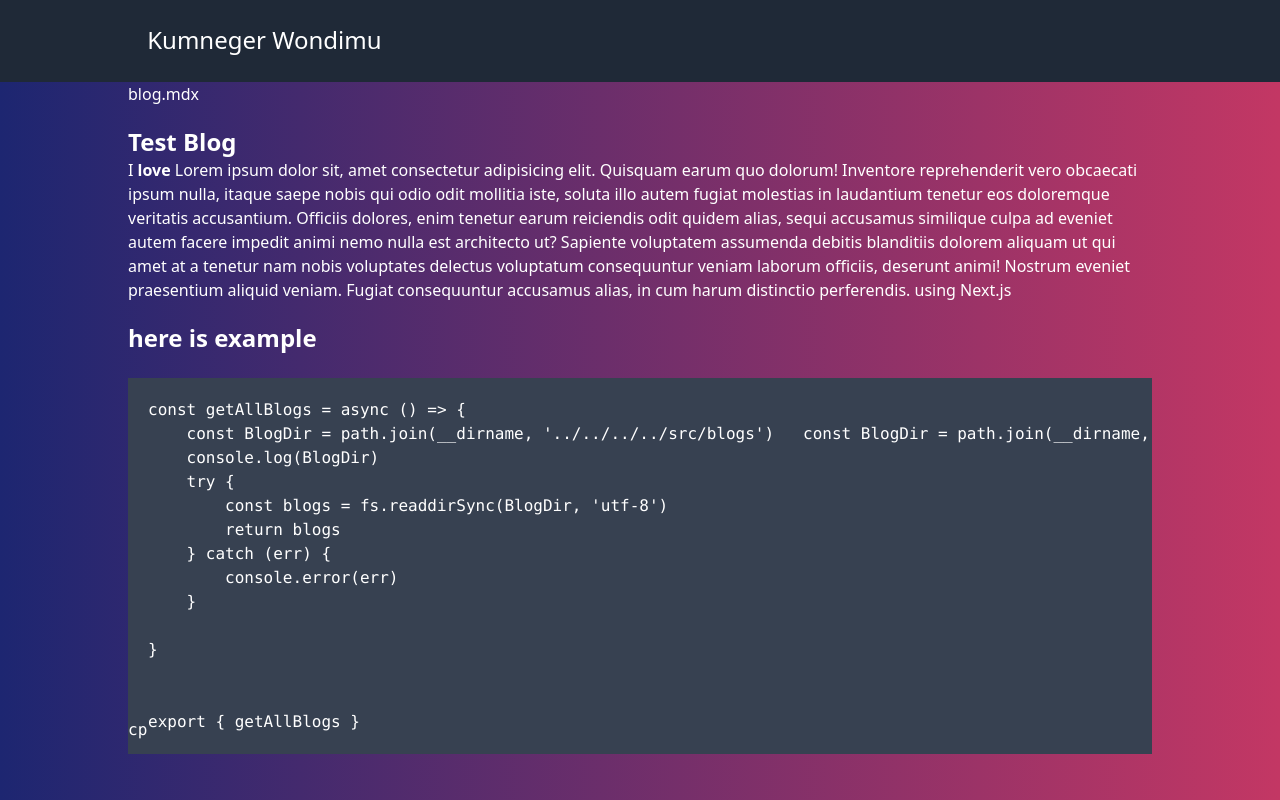
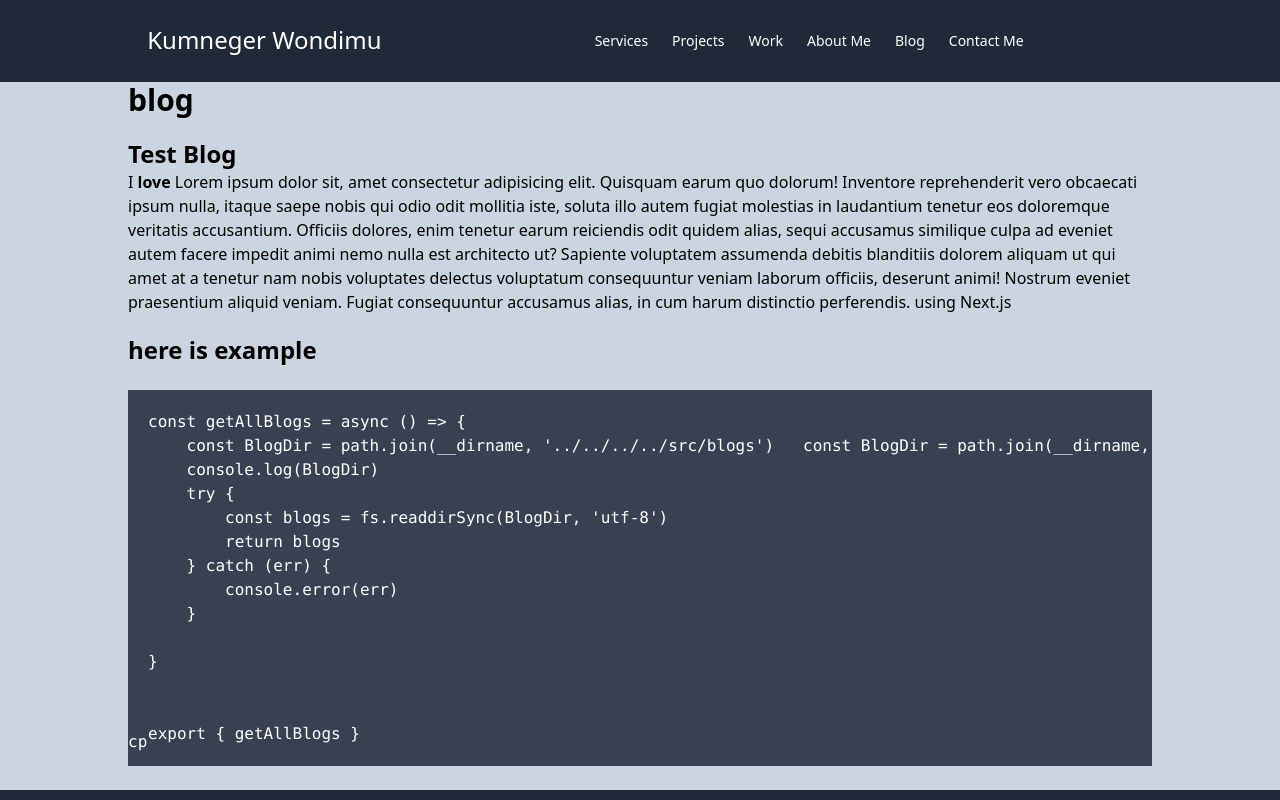
Before and after one commit to Kumneger0/kumneger.app, a Next.js app: page /blog/blog.mdx in a window 1280 px wide. Shown: the top 800 px of the page. Built offline with nearby package versions, Linux system fonts and the light colour scheme.

Commit message:
adding next to read mdx

```diff
--- /dev/null
+++ b/src/app/blog/[slug]/blog.tsx
@@ -0,0 +1,24 @@
+'use client'
+import React from 'react'
+import { MDXProvider } from '@mdx-js/react'
+import type { MDXComponents } from 'mdx/types.js'
+import { Heading, Paragraph, Code } from '../components/components';
+
+const componenents = {
+    h1: Heading as MDXComponents['h1'],
+    p: Paragraph as MDXComponents['p'],
+    code: Code as MDXComponents['code']
+} as MDXComponents
+
+
+function Blog({ children }: { children: React.ReactNode }) {
+    return (
+        <div className='max-w-5xl mx-auto'>
+            <MDXProvider components={componenents}>
+                {children}
+            </MDXProvider>
+        </div>
+    )
+}
+
+export default Blog
--- /dev/null
+++ b/src/app/blog/[slug]/layout.tsx
@@ -0,0 +1,15 @@
+import styles from './slug.module.css'
+export default function layout({
+    children,
+}: {
+    children: React.ReactNode
+}) {
+    console.log('is running')
+    return (
+        <html lang="en">
+            <body className={`${styles.body}`}>
+                {children}
+            </body>
+        </html>
+    );
+}
--- a/src/app/blog/[slug]/page.tsx
+++ b/src/app/blog/[slug]/page.tsx
@@ -1,25 +1,31 @@
-'use client'
 import React from 'react'
-import Blog from '@/blogs/blog.mdx'
-import { MDXProvider } from '@mdx-js/react'
+import { SomeBlog } from './wrapper'
 import { Metadata } from 'next'
-import { Heading, Paragraph, Code } from '../components/components';
+import Blog from './wrapper'
+import { getBlogBySlug } from '@/utils/utils'
 
-const componenents = {
-    h1: Heading,
-    p: Paragraph,
-    code: Code
+type TPrams = { params: { slug: string } }
+
+
+export async function generateMetadata({ params }: TPrams): Promise<Metadata> {
+    await new Promise(res => setTimeout(res, 1000))
+    return {
+        title: params.slug.split('.')[0],
+        description: params?.slug
+    }
 }
 
 
-function Home({ params }) {
-    console.log(params)
+function Home({ params }: TPrams) {
+    const TestBlog = getBlogBySlug(`${params.slug}`)
     return (
-        <div className='max-w-5xl mx-auto text-white'>
-            <h1>{params?.slug}</h1>
-            <MDXProvider components={componenents}>
-                <Blog />
-            </MDXProvider>
+        <div className='w-screen bg-slate-300 text-black'>
+            <div className='max-w-5xl mx-auto'>
+                <h1 className='font-bold text-3xl'>{params.slug.split('.')[0]}</h1>
+                <Blog slug={TestBlog}>
+                    <SomeBlog />
+                </Blog>
+            </div>
         </div>
     )
 }
--- /dev/null
+++ b/src/app/blog/[slug]/slug.module.css
@@ -0,0 +1,4 @@
+.body{
+    background-color: white !important;
+    width: 100vw;
+}
--- /dev/null
+++ b/src/app/blog/[slug]/wrapper.tsx
@@ -0,0 +1,17 @@
+"use client";
+import Blog from "./blog";
+import React from "react";
+import SomeBlog from "@/blogs/blog.mdx";
+
+function Wrapper({
+  children,
+  slug,
+}: {
+  children: React.ReactNode;
+  slug: string;
+}) {
+  return <Blog>{children}</Blog>;
+}
+
+export default Wrapper;
+export { SomeBlog };
--- /dev/null
+++ b/src/app/blog/allPosts/Blogs.tsx
@@ -0,0 +1,23 @@
+'use client'
+import React from 'react'
+import Link from 'next/link'
+
+function Blogs({ blogs }: { blogs?: Array<string> }) {
+    return (
+        <div>
+            <div className="w-full text-center items-center text-white grid grid-cols-3 gap-3 place-items-center">
+                {blogs?.map((blog, i) => {
+                    return <Link key={i} href={`/blog/${blog}`}>
+                        <div className="w-80 min-h-[300px] p-3 rounded-md border border-black  m-2" key={i}>
+                            <div>
+                                {blog.split('.')[0]}
+                            </div>
+                        </div>
+                    </Link>
+                })}
+            </div>
+        </div>
+    )
+}
+
+export default Blogs
--- a/src/app/blog/layout.tsx
+++ b/src/app/blog/layout.tsx
@@ -18,7 +18,7 @@ export default function layout({
 }) {
     return (
         <html lang="en">
-            <body className='text-white'>
+            <body className='text-white bg-white'>
                 <BlogHeader />
                 {children}
             </body>
--- a/src/app/blog/page.tsx
+++ b/src/app/blog/page.tsx
@@ -1,22 +1,13 @@
 import React from "react";
 import { getAllBlogs } from "@/utils/utils";
 import Link from "next/link";
+import Blogs from "./allPosts/Blogs";
 
 async function Home() {
   const blogs = await getAllBlogs()
   return (
     <div className="flex min-h-screen flex-col items-center justify-between p-24">
-      <div className="w-full text-center items-center text-white grid grid-cols-3 gap-3 place-items-center">
-        {blogs?.map((blog, i) => {
-          return <Link key={i} href={`/blog/${blog}`}>
-            <div className="w-80 min-h-[300px] p-3 rounded-md border border-black  m-2" key={i}>
-              <div>
-                {blog.split('.')[0]}
-              </div>
-            </div>
-          </Link>
-        })}
-      </div>
+      <Blogs blogs={blogs} />
     </div>
   );
 }
--- a/src/app/layout.tsx
+++ b/src/app/layout.tsx
@@ -21,9 +21,9 @@ export default function RootLayout({
   return (
     <html lang="en">
       <body className={inter.className}>
-        {/* <Header /> */}
+        <Header />
         {children}
-        {/* <Footer /> */}
+        <Footer />
       </body>
     </html>
   );
--- a/src/utils/utils.ts
+++ b/src/utils/utils.ts
@@ -1,17 +1,26 @@
-import fs from 'fs'
-import path from 'path'
+import fs from "fs";
+import path from "path";
+
+const BlogDir = path.join(__dirname, "../../../../src/blogs");
 
 const getAllBlogs = async () => {
-    const BlogDir = path.join(__dirname, '../../../../src/blogs')
-    console.log(BlogDir)
     try {
-        const blogs = fs.readdirSync(BlogDir, 'utf-8')
-        return blogs
+        const blogs = fs.readdirSync(BlogDir, "utf-8");
+        return blogs;
     } catch (err) {
-        console.error(err)
+        console.error(err);
     }
+};
 
-}
+const getBlogBySlug = (slug: string) => {
+    console.log(slug)
+    try {
+        const all = getAllBlogs()
+        console.log(all)
+    } catch (err) {
+        console.error(err);
+        return Error("failed to get blog");
+    }
+};
 
-
-export { getAllBlogs }
+export { getAllBlogs, getBlogBySlug };
```
Also changed, not shown: 1 other file (tests, documents, lock files or other folders).
